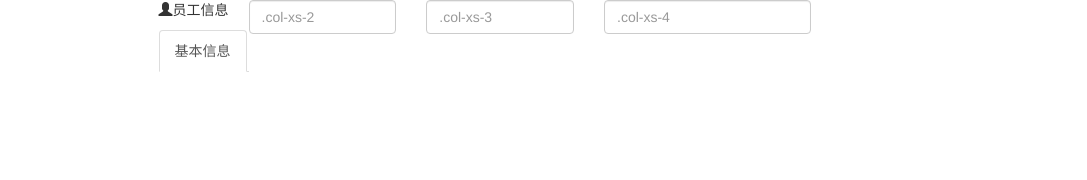
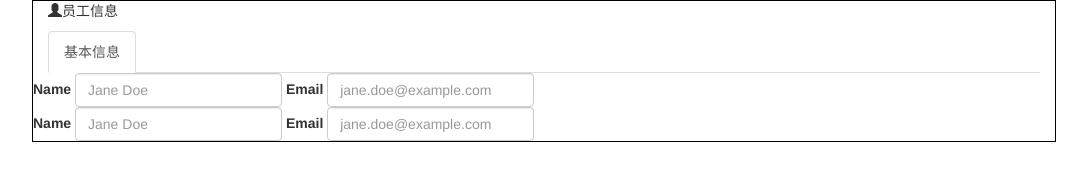
Before and after one commit to 172678694/demo-0918, a plain HTML site: page index.html in a window 1280 px wide. Shown: the whole page, without its empty margins (96-1183 px from the left). Drawn offline with nearby package versions, Linux system fonts and the light colour scheme.

Commit message:
second commit

```diff
--- a/index.html
+++ b/index.html
@@ -8,10 +8,15 @@
     <link rel="stylesheet" href="https://cdn.jsdelivr.net/npm/bootstrap@3.3.7/dist/css/bootstrap.min.css"
         integrity="sha384-BVYiiSIFeK1dGmJRAkycuHAHRg32OmUcww7on3RYdg4Va+PmSTsz/K68vbdEjh4u" crossorigin="anonymous">
     <title>Document</title>
+    <style>
+    .form-group{
+
+    }
+    </style>
 </head>
 
 <body>
-    <div class="container" style="display: flex;justify-content: center;">
+    <div class="container" style="width:80%;margin:0 auto;border:1px solid black">
         <div>
             <p class="line-2px">
                 <span class="glyphicon glyphicon-user" aria-hidden="true"></span>员工信息
@@ -20,18 +25,28 @@
                 <li role="presentation" class="active"><a href="#">基本信息</a></li>
             </ul>
         </div>
-        <form action="">
+        <form class="form-inline">
             <div class="row">
-                    <div class="col-xs-3">
-                        <input type="text" class="form-control" placeholder=".col-xs-2">
+                <div class="form-group">
+                  <label for="exampleInputName2">Name</label>
+                  <input type="text" class="form-control" id="exampleInputName2" placeholder="Jane Doe">
+                </div>
+                <div class="form-group">
+                  <label for="exampleInputEmail2">Email</label>
+                  <input type="email" class="form-control" id="exampleInputEmail2" placeholder="jane.doe@example.com">
+                </div>
+            </div>
+            <div class="row">
+
+                    <div class="form-group">
+                      <label for="exampleInputName2">Name</label>
+                      <input type="text" class="form-control" id="exampleInputName2" placeholder="Jane Doe">
                     </div>
-                    <div class="col-xs-3">
-                        <input type="text" class="form-control" placeholder=".col-xs-3">
+                    <div class="form-group">
+                      <label for="exampleInputEmail2">Email</label>
+                      <input type="email" class="form-control" id="exampleInputEmail2" placeholder="jane.doe@example.com">
                     </div>
-                    <div class="col-xs-4">
-                        <input type="text" class="form-control" placeholder=".col-xs-4">
-                    </div>
-            </div>
+                </div>
         </form>
     </div>
     <script src="https://cdn.bootcss.com/jquery/3.4.1/jquery.min.js"></script>
```
